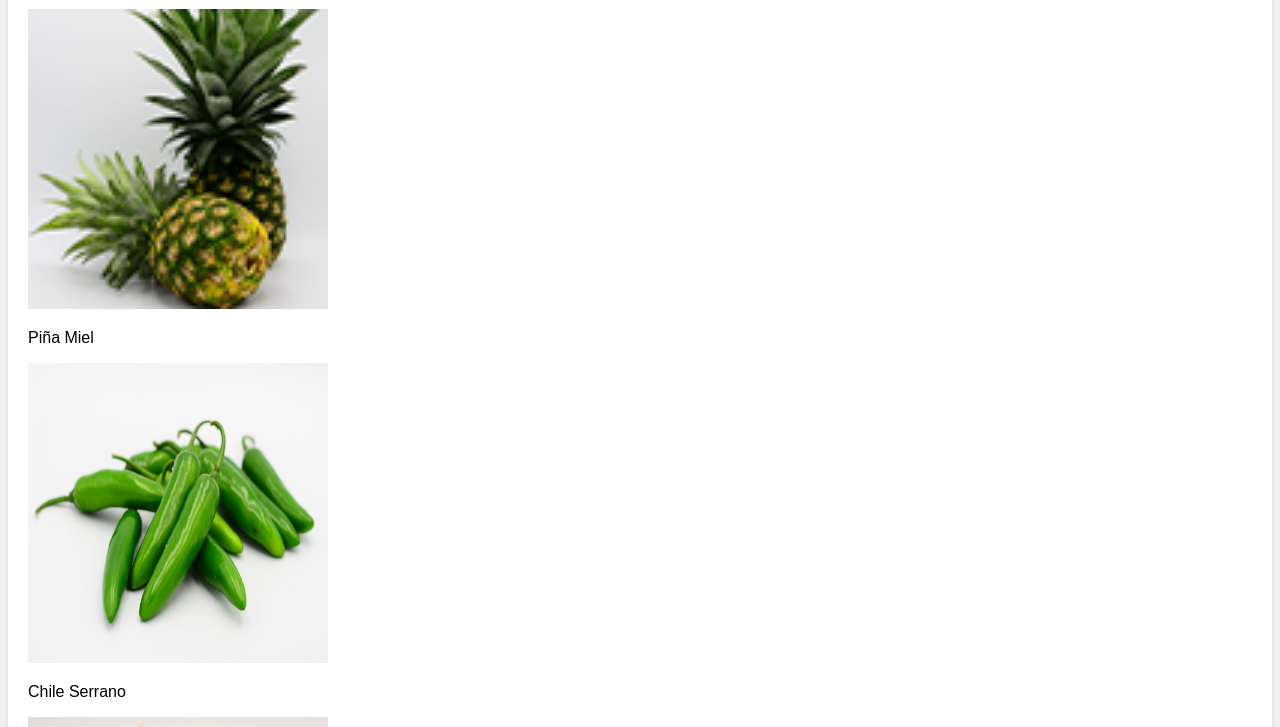
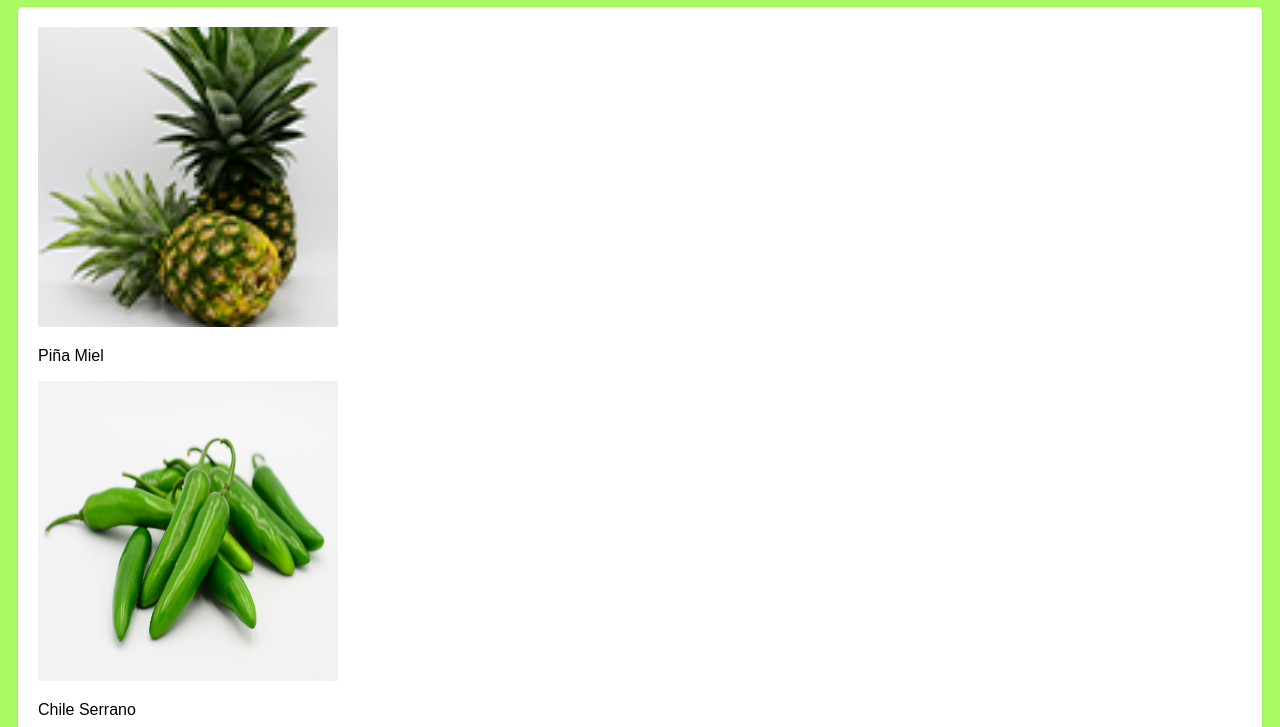
Before and after one commit to ZuriGonzalez/imagenes, a plain HTML site: page index.html in a window 1280 px wide. Shown: the part 91-818 px from the top of the page. Drawn offline with Linux system fonts and the light colour scheme.

Commit message:
Segundo commit, se agregó color a la página

```diff
--- a/index.html
+++ b/index.html
@@ -3,6 +3,14 @@
 <head>
     <title>Mi Página Web</title>
     <link rel="stylesheet" type="text/css" href="styles.css">
+    <style>
+        body {
+          font-family: Arial, sans-serif;
+          background-color: #a8fb63;
+          color: #000000;
+          padding: 10px;
+        }
+      </style>
 </head>
 <body>
     <h1>Imágenes no Encontradas</h1>
```
